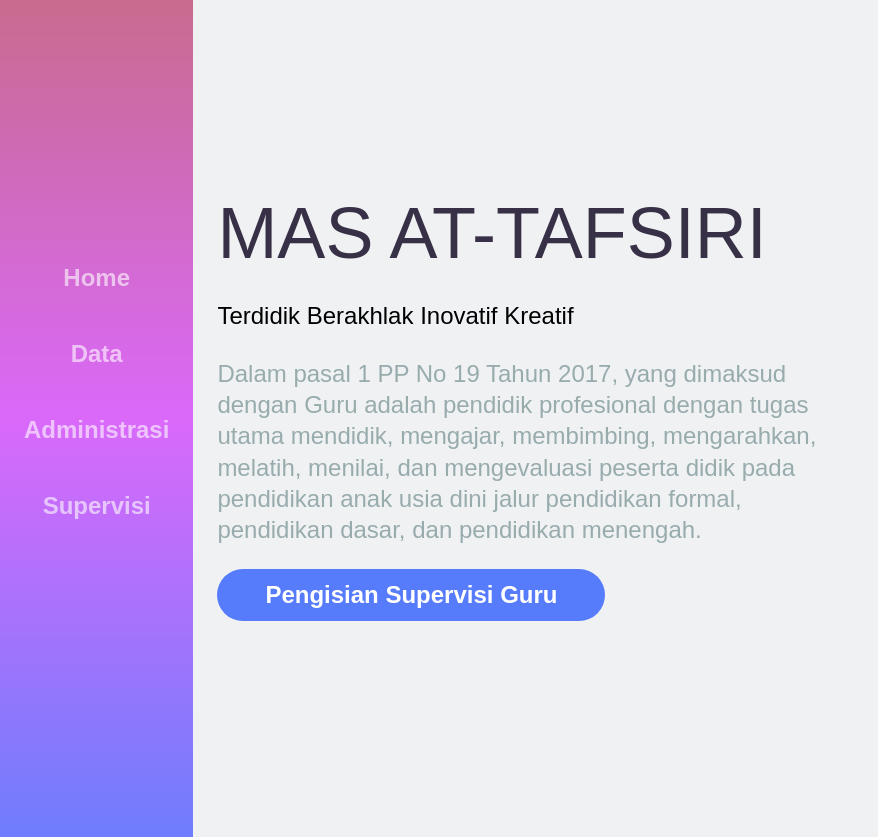
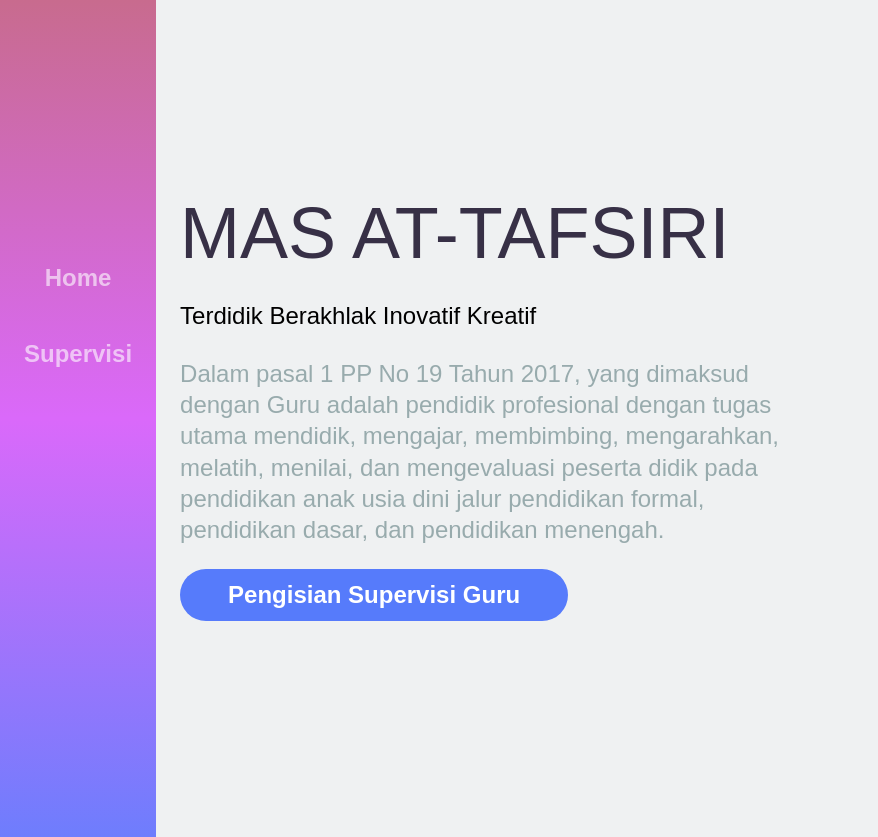
Before and after one commit to eltafsiri/eltafsiriptk.github.io, a plain HTML site: page index.html in a window 1280 px wide. Shown: the whole page, without its empty margins (0-878 px from the left). Drawn offline with Linux system fonts and the light colour scheme.

Commit message:
Update index.html

```diff
--- a/index.html
+++ b/index.html
@@ -13,8 +13,6 @@
             <nav>
                 <ul>
                     <li><a href="https://eltafsiri.com">Home</a></li>
-                    <li><a href="">Data</a></li>
-                    <li><a href="">Administrasi</a></li>
                     <li><a href="https://docs.google.com/forms/d/e/1FAIpQLSdq_iLX4mdMG83a7HjiD8Yx4vpgPwjqD1sORFPVrFD6SCfw2A/viewform">Supervisi</a></li>
                 </ul>
             </nav>
```
